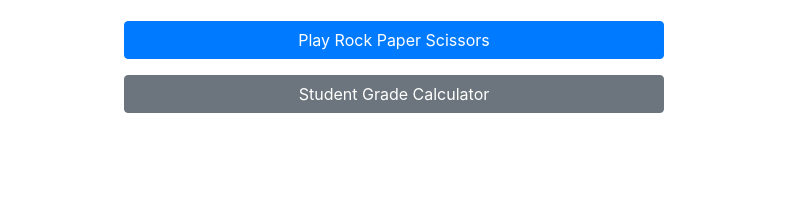
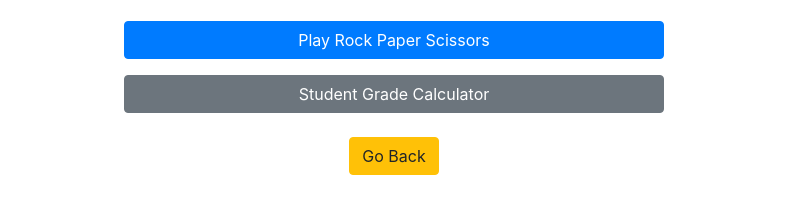
Before and after one commit to rybarski/resume.github.io, a plain HTML site: page lab9/index.html in a window 1280 px wide. Shown: the part 139-352 px from the top of the page, without its empty margins (246-1032 px from the left). Drawn offline with nearby package versions, Linux system fonts and the light colour scheme.

Commit message:
Update index.html

```diff
--- a/lab9/index.html
+++ b/lab9/index.html
@@ -18,6 +18,7 @@
             <a href="application.html" class="btn btn-secondary w-100 my-2">Student Grade Calculator</a>
         </div>
     </div>
+    <a href="../index.html" class="btn btn-warning mt-3">Go Back</a>
 </div>
 
 <script src="https://code.jquery.com/jquery-3.5.1.slim.min.js"></script>
```
